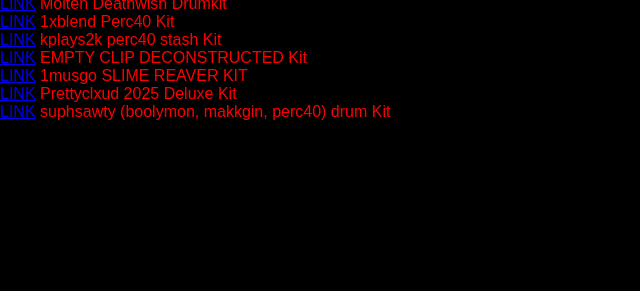
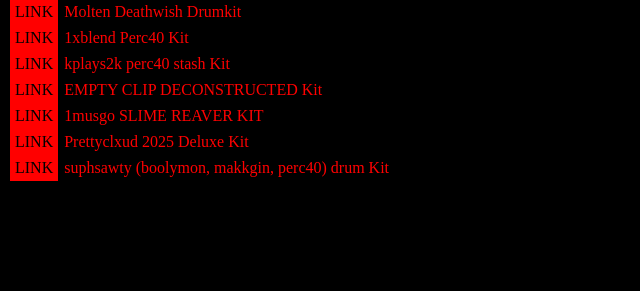
Before and after one commit to scorpyxn/bibliotheksoftware-project, a PHP site: page /index.html in a window 1280 px wide. Shown: the part 509-800 px from the top of the page, without its empty margins (0-640 px from the left). Run offline with PHP 8.4, Linux system fonts and the light colour scheme.

Commit message:
Add button styles and layout adjustments
Added styles for buttons and layout.

```diff
--- a/style.css
+++ b/style.css
@@ -1,12 +1,20 @@
-body {
-  font-family: Arial, sans-serif;
-  margin: 0;
-  padding: 0;
+.buttonMolten {
+    background-color: #FF0000;
+    border: none;
+    cursor: pointer;
+    color: #000000;
+    padding: 5px 5px;
+    text-decoration: none;
+    margin: 2px;
 }
 
-titleclass {
-  font-size: 24px;
-  font-weight: bold;
-  margin: 20px;
-  font-family: 'Courier New', Courier, monospace;
+.buttonRow {
+    margin-bottom: 8px;
 }
+
+.div {
+    text-align: left;
+    margin-left: 0;
+    margin-right: auto;
+    margin-bottom: 5px;
+}
```
